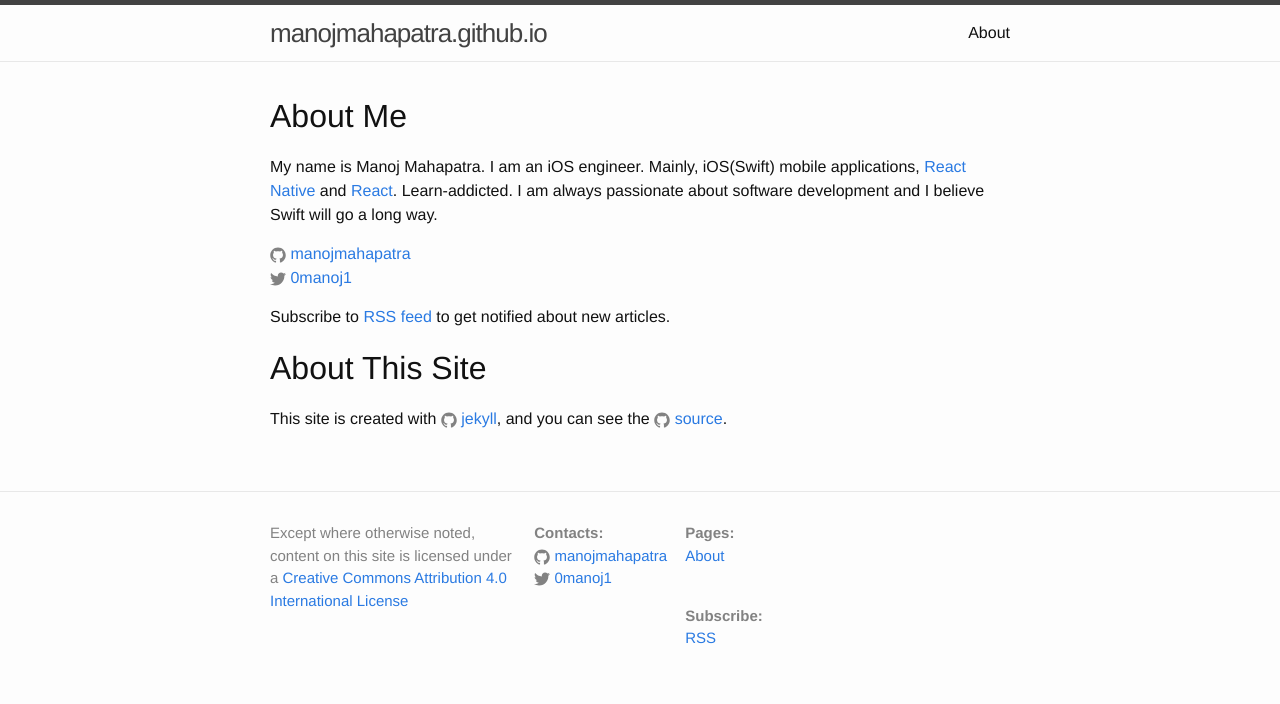
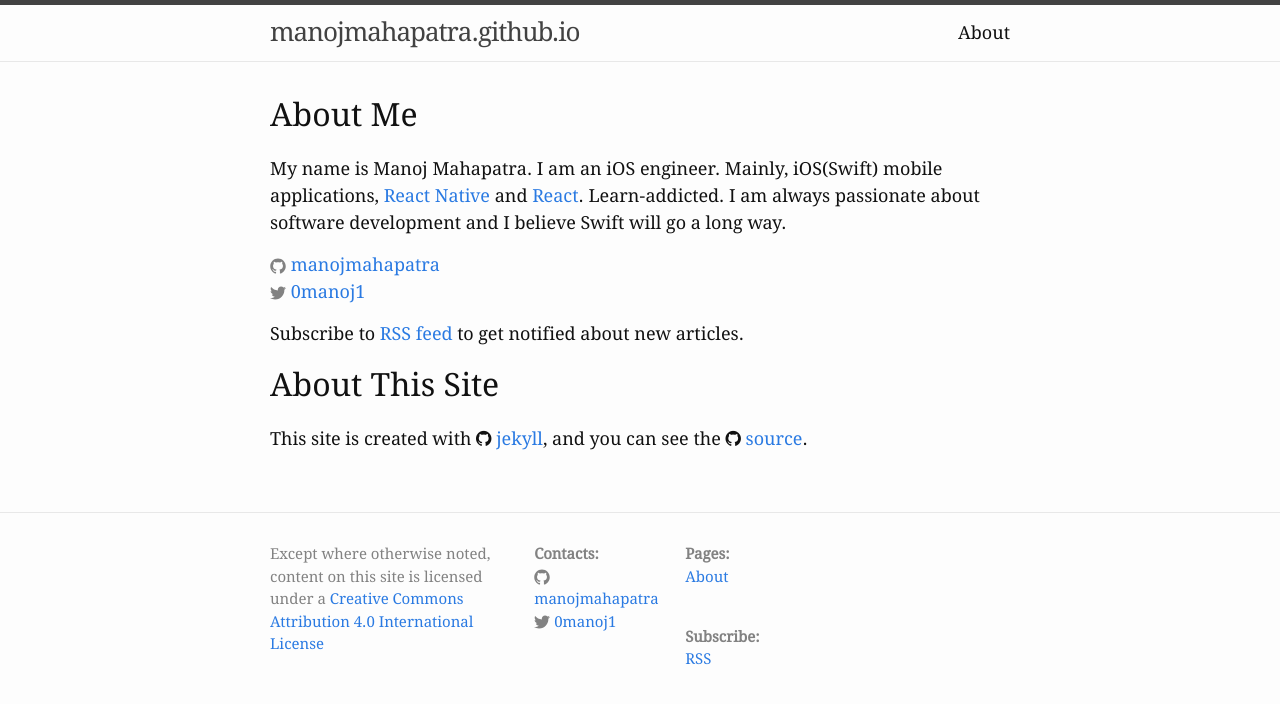
Before and after one commit to manojmahapatra/manojmahapatra.github.io, a Jekyll site: the page built from about.md, in a window 1280 px wide. Shown: the top 704 px of the page. Built offline with Jekyll 4.4.1, drawn with Linux system fonts in a browser that asks for light colours; some web fonts are replaced.

Commit message:
Updated footer and default page

```diff
--- a/_includes/head.html
+++ b/_includes/head.html
@@ -6,10 +6,8 @@
   <title>{% if page.title %}{{ page.title | escape }}{% else %}{{ site.title | escape }}{% endif %}</title>
   <meta name="description" content="{% if page.excerpt %}{{ page.excerpt | strip_html | strip_newlines | truncate: 160 }}{% else %}{{ site.description }}{% endif %}">
 
+  <link rel="stylesheet" href="{{ "/fonts/font-awesome-4.5.0/css/font-awesome.min.css" | prepend: site.baseurl }}">
   <link rel="stylesheet" href="{{ "/css/main.css" | prepend: site.baseurl }}">
   <link rel="canonical" href="{{ page.url | replace:'index.html','' | prepend: site.baseurl | prepend: site.url }}">
   <link rel="alternate" type="application/rss+xml" title="{{ site.title }}" href="{{ "/feed.xml" | prepend: site.baseurl | prepend: site.url }}">
-
-  <link rel="stylesheet" type="text/css" href="https://fonts.googleapis.com/css?family=Lora">
-  <link rel="stylesheet" type="text/css" href="https://fonts.googleapis.com/css?family=Droid+Serif">
 </head>
--- /dev/null
+++ b/_sass/_fonts.scss
@@ -0,0 +1,21 @@
+@font-face {
+    font-family: 'droid_serifbold';
+    src: url('../fonts/droidserif_bold/DroidSerif-Bold-webfont.eot');
+    src: url('../fonts/droidserif_bold/DroidSerif-Bold-webfont.eot?#iefix') format('embedded-opentype'),
+         url('../fonts/droidserif_bold/DroidSerif-Bold-webfont.woff') format('woff'),
+         url('../fonts/droidserif_bold/DroidSerif-Bold-webfont.ttf') format('truetype'),
+         url('../fonts/droidserif_bold/DroidSerif-Bold-webfont.svg#droid_serifbold') format('svg');
+    font-weight: normal;
+    font-style: normal;
+}
+
+@font-face {
+    font-family: 'droid_serifregular';
+    src: url('../fonts/droidserif_regular/DroidSerif-Regular-webfont.eot');
+    src: url('../fonts/droidserif_regular/DroidSerif-Regular-webfont.eot?#iefix') format('embedded-opentype'),
+         url('../fonts/droidserif_regular/DroidSerif-Regular-webfont.woff') format('woff'),
+         url('../fonts/droidserif_regular/DroidSerif-Regular-webfont.ttf') format('truetype'),
+         url('../fonts/droidserif_regular/DroidSerif-Regular-webfont.svg#droid_serifregular') format('svg');
+    font-weight: normal;
+    font-style: normal;
+}
--- a/about.md
+++ b/about.md
@@ -23,4 +23,4 @@ Subscribe to <a href="{{ "/feed.xml" | prepend: site.baseurl }}">RSS feed</a> to
 
 ## About This Site
 
-This site is created with <span class = "icon icon_github">{% include icon-github.svg %}<i class="fa fa-github"></i> [jekyll](https://github.com/jekyll/jekyll), and you can see the <span class = "icon icon_github">{% include icon-github.svg %}<i class="fa fa-github"></i> [source](https://github.com/manojmahapatra/manojmahapatra.github.io).
+This site is created with <span class = "icon icon_github"><i class="fa fa-github"></i> [jekyll](https://github.com/jekyll/jekyll), and you can see the <span class = "icon icon_github"><i class="fa fa-github"></i> [source](https://github.com/manojmahapatra/manojmahapatra.github.io).
--- a/css/main.scss
+++ b/css/main.scss
@@ -6,8 +6,8 @@
 
 
 // Our variables
-$base-font-family: "Helvetica Neue", Helvetica, Arial, sans-serif;
-$base-font-size:   16px;
+$base-font-family: "droid_serifregular", Arial, sans-serif;
+$base-font-size:   18px;
 $base-font-weight: 400;
 $small-font-size:  $base-font-size * 0.875;
 $base-line-height: 1.5;
@@ -17,10 +17,13 @@ $spacing-unit:     30px;
 $text-color:       #111;
 $background-color: #fdfdfd;
 $brand-color:      #2a7ae2;
+$menu-color:       #333333;
+$quote-color:      #777;
 
 $grey-color:       #828282;
 $grey-color-light: lighten($grey-color, 40%);
 $grey-color-dark:  darken($grey-color, 25%);
+$grey-color-ultralight:  #fcfcfc;
 
 // Width of the content area
 $content-width:    800px;
@@ -29,14 +32,6 @@ $on-palm:          600px;
 $on-laptop:        800px;
 
 
-
-// Use media queries like this:
-// @include media-query($on-palm) {
-//     .wrapper {
-//         padding-right: $spacing-unit / 2;
-//         padding-left: $spacing-unit / 2;
-//     }
-// }
 @mixin media-query($device) {
     @media screen and (max-width: $device) {
         @content;
@@ -49,5 +44,6 @@ $on-laptop:        800px;
 @import
         "base",
         "layout",
-        "syntax-highlighting"
+        "syntax-highlighting",
+        "fonts"
 ;
```
